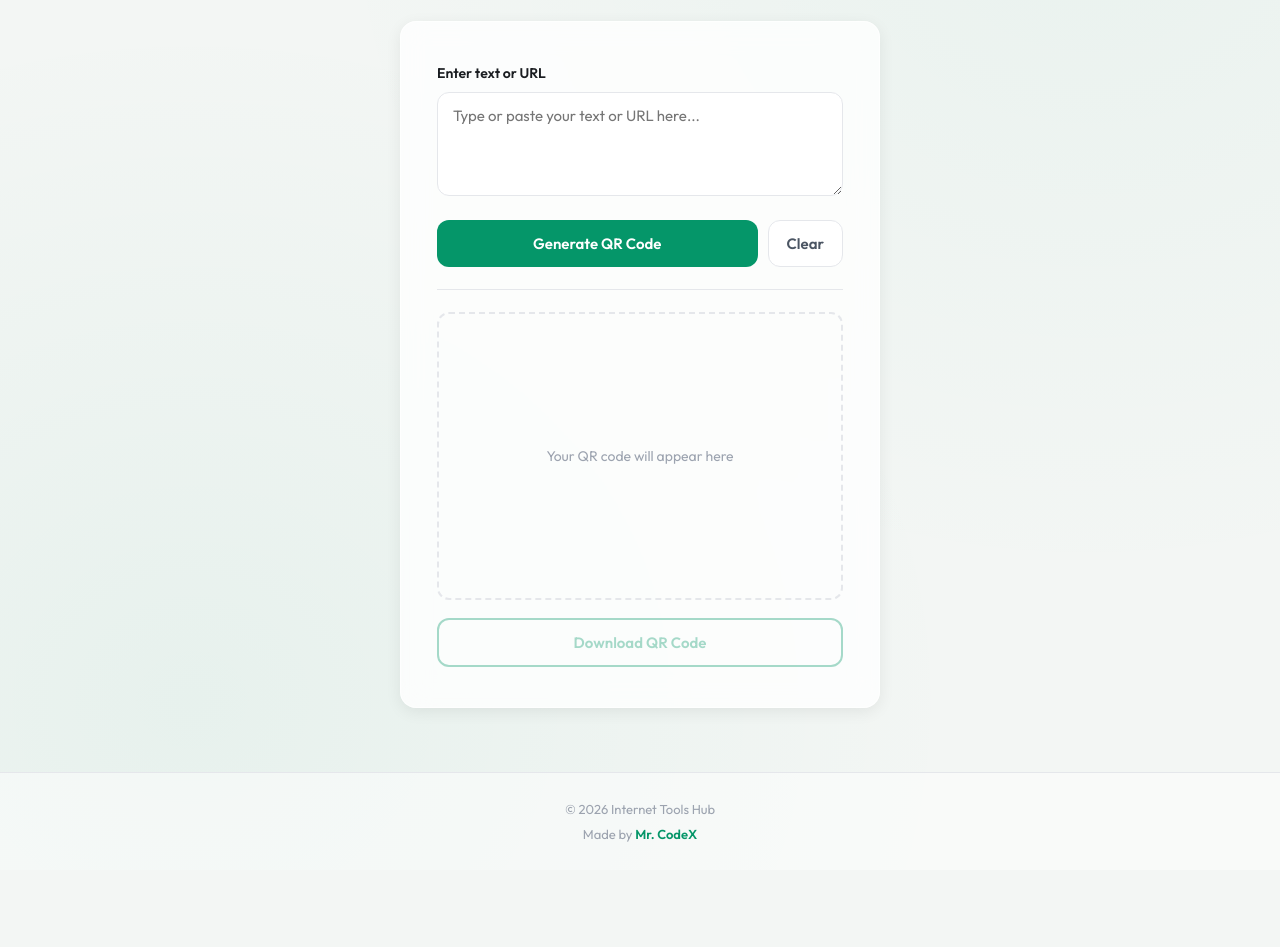
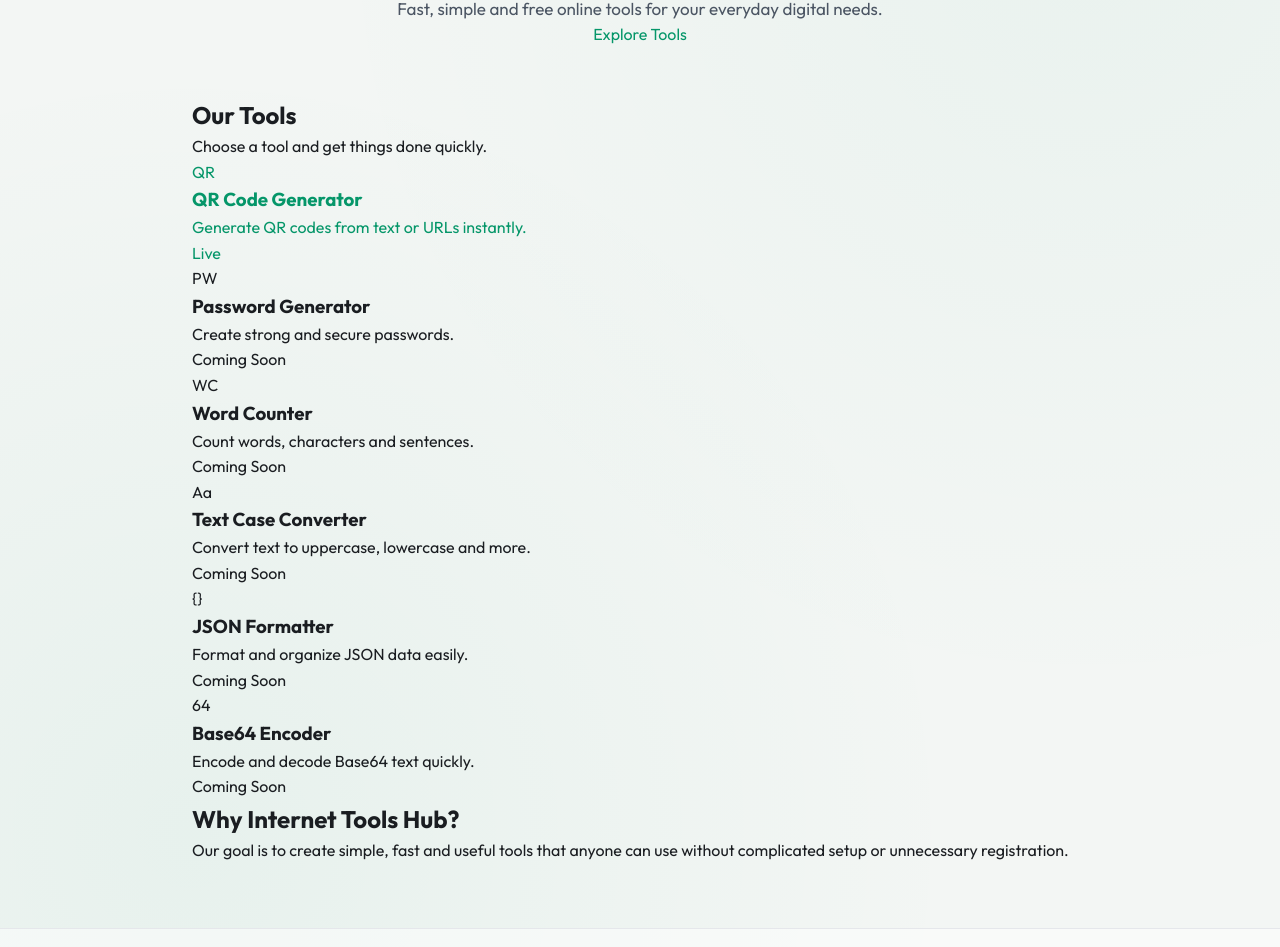
Before and after one commit to mrcodex-dev-s/internet-tools-hub, a plain HTML site: page index.html in a window 1280 px wide. Shown: the part 263-1210 px from the top of the page. Before the commit the page ends 1133 px from the top, so only its background shows below. Drawn offline with Linux system fonts and the light colour scheme.

Commit message:
Update index.html

```diff
--- a/index.html
+++ b/index.html
@@ -3,84 +3,241 @@
 <head>
     <meta charset="UTF-8">
     <meta name="viewport" content="width=device-width, initial-scale=1.0">
-    <title>QR Code Generator - Internet Tools Hub</title>
-    <meta name="description" content="Create QR codes quickly and easily from text or URLs with Internet Tools Hub.">
-    <meta property="og:title" content="QR Code Generator - Internet Tools Hub">
-    <meta property="og:description" content="Create QR codes quickly and easily from text or URLs with Internet Tools Hub.">
-    <meta property="og:type" content="website">
-    <link rel="preconnect" href="https://fonts.googleapis.com">
-    <link rel="preconnect" href="https://fonts.gstatic.com" crossorigin>
-    <link href="https://fonts.googleapis.com/css2?family=Outfit:wght@300;400;500;600;700&display=swap" rel="stylesheet">
+
+    <title>Internet Tools Hub - Free Online Tools</title>
+
+    <meta name="description"
+          content="Internet Tools Hub provides free, fast and useful online tools for everyday tasks.">
+
+    <link rel="stylesheet"
+          href="https://fonts.googleapis.com/css2?family=Outfit:wght@300;400;500;600;700&display=swap">
+
     <link rel="stylesheet" href="style.css">
 </head>
+
 <body>
 
-    <!-- Header -->
 <header>
     <nav>
         <a href="/" class="logo">Internet Tools Hub</a>
+
         <ul class="nav-links">
-                <li><a href="/">Home</a></li>
-                <li><a href="/" class="active" aria-current="page">QR Code Generator</a></li>
+            <li><a href="/" class="active">Home</a></li>
+            <li><a href="#tools">Tools</a></li>
         </ul>
     </nav>
 </header>
 
-    <!-- Main Content -->
+
 <main>
-        <!-- Hero Section -->
+
+    <!-- Hero -->
     <section class="hero">
-            <h1>QR Code Generator</h1>
-            <p>Create QR codes instantly from any text or URL. Free, fast, and no sign-up required.</p>
+
+        <span class="badge">Free Online Tools</span>
+
+        <h1>
+            Useful Tools.<br>
+            All in One Place.
+        </h1>
+
+        <p>
+            Fast, simple and free online tools for your everyday digital needs.
+        </p>
+
+        <a href="#tools" class="hero-btn">
+            Explore Tools
+        </a>
+
     </section>
 
-        <!-- Generator Section -->
-        <section class="generator-section" aria-label="QR Code Generator">
-            <div class="card">
-                <!-- Input Area -->
-                <div class="input-group">
-                    <label for="input-text">Enter text or URL</label>
-                    <textarea
-                        id="input-text"
-                        placeholder="Type or paste your text or URL here..."
-                        rows="4"
-                        aria-describedby="error-msg"
-                    ></textarea>
-                    <p id="error-msg" class="error-msg" role="alert" aria-live="assertive"></p>
+
+    <!-- Tools -->
+    <section id="tools" class="tools-section">
+
+        <div class="section-heading">
+            <h2>Our Tools</h2>
+            <p>Choose a tool and get things done quickly.</p>
         </div>
 
-                <!-- Action Buttons -->
-                <div class="action-buttons">
-                    <button id="generate-btn" type="button">Generate QR Code</button>
-                    <button id="clear-btn" type="button" class="btn-secondary">Clear</button>
+
+        <div class="tools-grid">
+
+
+            <!-- QR Code -->
+            <a href="qr-generator.html" class="tool-card">
+
+                <div class="tool-icon">
+                    QR
                 </div>
 
-                <div class="divider" aria-hidden="true"></div>
+                <div class="tool-content">
+                    <h3>QR Code Generator</h3>
 
-                <!-- QR Preview Area -->
-                <div class="preview-area">
-                    <div id="qr-placeholder" class="qr-placeholder">
-                        <p>Your QR code will appear here</p>
-                    </div>
-                    <div id="qr-container" class="qr-container" aria-live="polite"></div>
+                    <p>
+                        Generate QR codes from text or URLs instantly.
+                    </p>
+
+                    <span class="tool-status live">
+                        Live
+                    </span>
                 </div>
 
-                <!-- Download Button -->
-                <button id="download-btn" type="button" class="btn-download" disabled>Download QR Code</button>
+            </a>
+
+
+            <!-- Password -->
+            <div class="tool-card disabled">
+
+                <div class="tool-icon">
+                    PW
                 </div>
+
+                <div class="tool-content">
+                    <h3>Password Generator</h3>
+
+                    <p>
+                        Create strong and secure passwords.
+                    </p>
+
+                    <span class="tool-status">
+                        Coming Soon
+                    </span>
+                </div>
+
+            </div>
+
+
+            <!-- Word Counter -->
+            <div class="tool-card disabled">
+
+                <div class="tool-icon">
+                    WC
+                </div>
+
+                <div class="tool-content">
+                    <h3>Word Counter</h3>
+
+                    <p>
+                        Count words, characters and sentences.
+                    </p>
+
+                    <span class="tool-status">
+                        Coming Soon
+                    </span>
+                </div>
+
+            </div>
+
+
+            <!-- Case Converter -->
+            <div class="tool-card disabled">
+
+                <div class="tool-icon">
+                    Aa
+                </div>
+
+                <div class="tool-content">
+                    <h3>Text Case Converter</h3>
+
+                    <p>
+                        Convert text to uppercase, lowercase and more.
+                    </p>
+
+                    <span class="tool-status">
+                        Coming Soon
+                    </span>
+                </div>
+
+            </div>
+
+
+            <!-- JSON Formatter -->
+            <div class="tool-card disabled">
+
+                <div class="tool-icon">
+                    {}
+                </div>
+
+                <div class="tool-content">
+                    <h3>JSON Formatter</h3>
+
+                    <p>
+                        Format and organize JSON data easily.
+                    </p>
+
+                    <span class="tool-status">
+                        Coming Soon
+                    </span>
+                </div>
+
+            </div>
+
+
+            <!-- Base64 -->
+            <div class="tool-card disabled">
+
+                <div class="tool-icon">
+                    64
+                </div>
+
+                <div class="tool-content">
+                    <h3>Base64 Encoder</h3>
+
+                    <p>
+                        Encode and decode Base64 text quickly.
+                    </p>
+
+                    <span class="tool-status">
+                        Coming Soon
+                    </span>
+                </div>
+
+            </div>
+
+        </div>
+
     </section>
+
+
+    <!-- About -->
+    <section class="about">
+
+        <h2>Why Internet Tools Hub?</h2>
+
+        <p>
+            Our goal is to create simple, fast and useful tools that
+            anyone can use without complicated setup or unnecessary
+            registration.
+        </p>
+
+    </section>
+
 </main>
 
-    <!-- Footer -->
+
 <footer>
+
     <div class="footer-content">
-            <p>&copy; 2026 Internet Tools Hub</p>
-            <p>Made by <a href="https://mrcodex1241.pythonanywhere.com" target="_blank" rel="noopener noreferrer">Mr. CodeX</a></p>
+
+        <p>
+            © 2026 Internet Tools Hub
+        </p>
+
+        <p>
+            Made by
+            <a href="https://mrcodex1241.pythonanywhere.com"
+               target="_blank"
+               rel="noopener noreferrer">
+                Mr. CodeX
+            </a>
+        </p>
+
     </div>
+
 </footer>
 
-    <!-- QR Code Library (client-side, no API needed) -->
-    <script src="https://cdnjs.cloudflare.com/ajax/libs/qrcodejs/1.0.0/qrcode.min.js"></script>
 <script src="script.js"></script>
+
 </body>
 </html>
```
Lines whose indentation alone changed are shown as unchanged.
